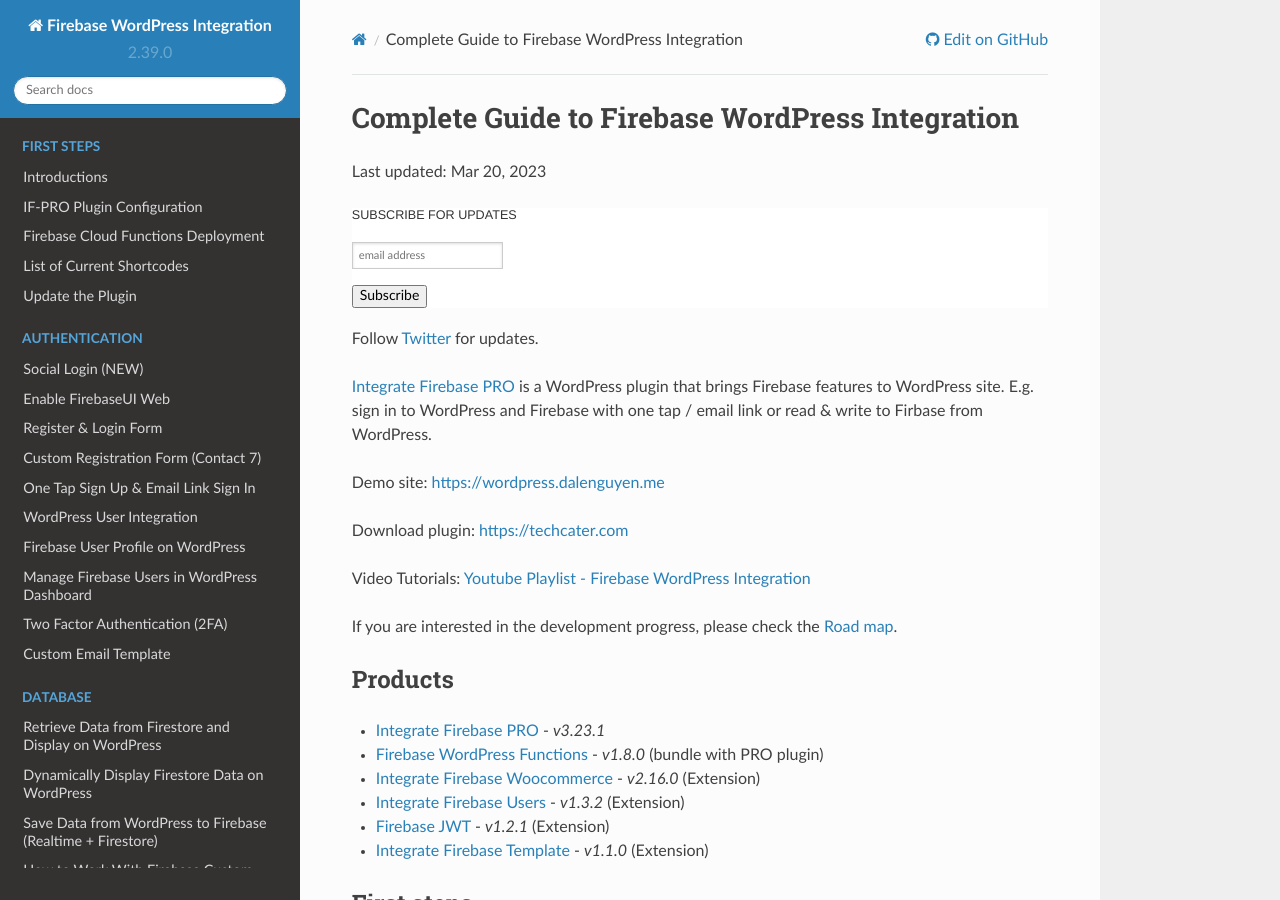
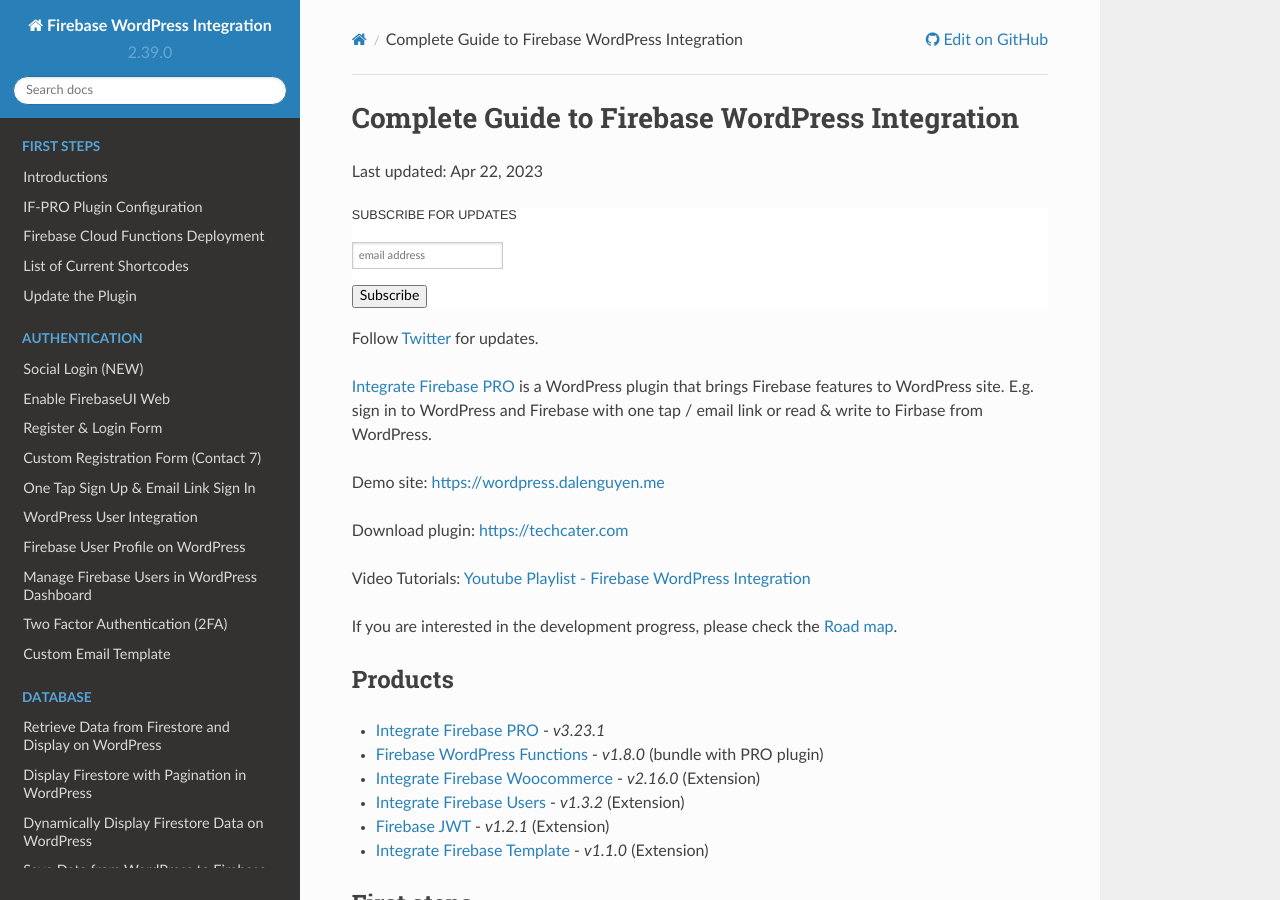
Before and after one commit to dalenguyen/firebase-wordpress-docs, a Sphinx documentation site: the page built from docs/index.rst, in a window 1280 px wide and 900 px high. Built offline with Sphinx 7.4.7 and the Read the Docs theme 2.0.0, drawn with Linux system fonts in a browser that asks for light colours; comment, search, counter and statistics services are not loaded; some of the changed text lies outside the part shown.

Commit message:
update docs with pagination

```diff
--- a/docs/database/retrieve-data-from-firestore.rst
+++ b/docs/database/retrieve-data-from-firestore.rst
@@ -8,6 +8,8 @@
 - Make sure that Firebase security rules allow you to access the document with or without logging in
 
 The plugin support getting one document and display on the frontend as a table with the shortcode.
+
+Demo: https://wordpress.dalenguyen.me/display-firestore-collection-with-pagination/
 
 .. code-block:: php
 
--- a/docs/index.rst
+++ b/docs/index.rst
@@ -4,7 +4,7 @@
 .. meta::
    :description lang=en: Guide on how to integrate Firebase to WordPress.
 
-Last updated: Mar 20, 2023
+Last updated: Apr 22, 2023
 
 .. raw:: html
 
@@ -116,8 +116,8 @@
 From WordPress, users can retrieve or write data from Firebase Realtime / Firestore using shortcodes.
 
 * :doc:`/database/retrieve-data-from-firestore`
+* :doc:`/database/display-firestore-with-pagination`
 * :doc:`/database/dynamically-display-from-firestore`
-
 * :doc:`/database/save-data-realtime-firestore`
 * :doc:`/database/work-with-firebase-custom-claims`
 
@@ -127,6 +127,7 @@
    :caption: Database
 
    /database/retrieve-data-from-firestore
+   /database/display-firestore-with-pagination
    /database/dynamically-display-from-firestore
    /database/save-data-realtime-firestore
    /database/work-with-firebase-custom-claims
```
Also changed, not shown: docs/database/display-firestore-with-pagination.rst (added, +30 -0 lines), docs/misc/changelog.rst (+9 -0 lines), docs/images/database/firestore-with-pagination.png (added).
